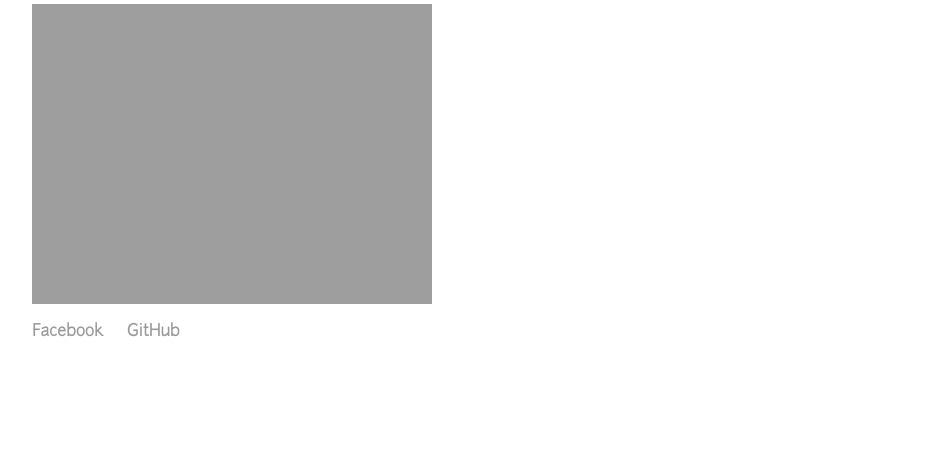
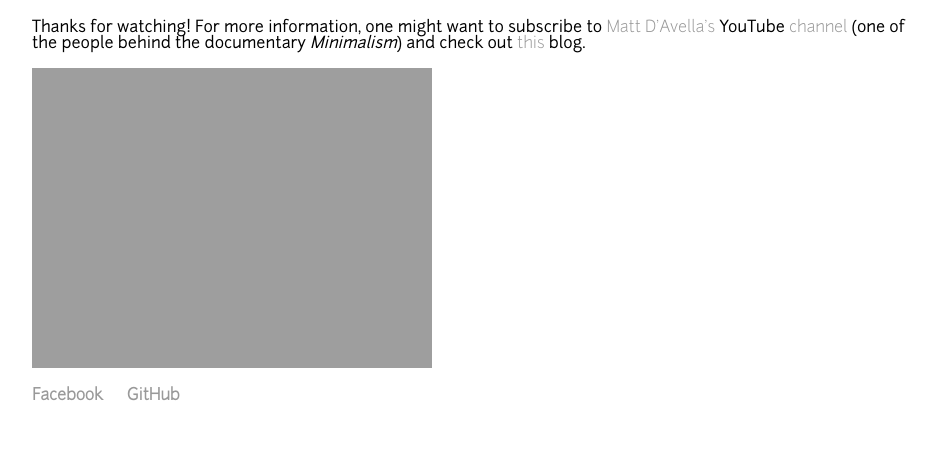
Before and after one commit to nicholaschiang/nicholaschiang.github.io, a Jekyll site: the page built from _posts/2018-11-24-minimalism-psa.md, in a window 1280 px wide. Shown: the part 884-1348 px from the top of the page, without its empty margins (160-1096 px from the left). Built offline with Jekyll 4.4.1, drawn with Linux system fonts in a browser that asks for light colours; before the commit the page ends 1284 px from its top, so only the background shows below that.

Commit message:
Add background info to Minimalism PSA blog post

```diff
--- a/_posts/2018-11-24-minimalism-psa.md
+++ b/_posts/2018-11-24-minimalism-psa.md
@@ -6,3 +6,5 @@ date: 2018-11-24
 A couple of days ago I added a <a href="https://biteable.com/watch/minimalism-psa-2066406">Minimalism PSA</a> to my homepage, (so as to give my English teacher, Ms. Ja, an easy way to access it) but as that assignment has now been graded (I got full score for anyone curious) I've taken that embed down and listed it here.
 
 <iframe frameborder="0" width="918" height="600" src="https://biteable.com/watch/embed/minimalism-psa-2066406" allowfullscreen="true" allow="autoplay"></iframe>
+
+Thanks for watching! For more information, one might want to subscribe to [Matt D'Avella's](https://mattdavella.com) YouTube [channel](https://www.youtube.com/channel/UCJ24N4O0bP7LGLBDvye7oCA) (one of the people behind the documentary *Minimalism*) and check out [this](https://www.theminimalists.com/minimalism/) blog.
```
